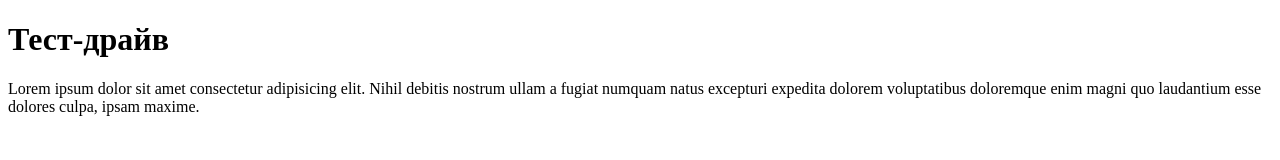
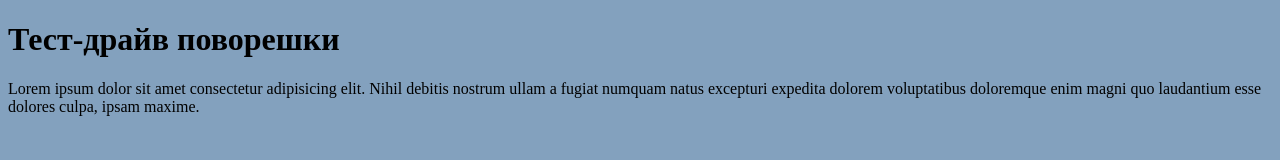
Before and after one commit to Povoreshka/shkibidi, a plain HTML site: page index.html in a window 1280 px wide. Drawn offline with Linux system fonts and the light colour scheme.

Commit message:
set style for body

```diff
--- a/css/style.css
+++ b/css/style.css
@@ -0,0 +1,3 @@
+body{
+    background-color:rgb(131, 161, 190) ;
+}
--- a/index.html
+++ b/index.html
@@ -8,7 +8,7 @@
     <link rel="stylesheet" href="css/style.css">
 </head>
 <body>
-    <h1>Тест-драйв</h1>
+    <h1>Тест-драйв поворешки</h1>
     <p>Lorem ipsum dolor sit amet consectetur adipisicing elit. Nihil debitis nostrum ullam a fugiat numquam natus excepturi expedita dolorem voluptatibus doloremque enim magni quo laudantium esse dolores culpa, ipsam maxime.</p>
 </body>
 </html>
```
